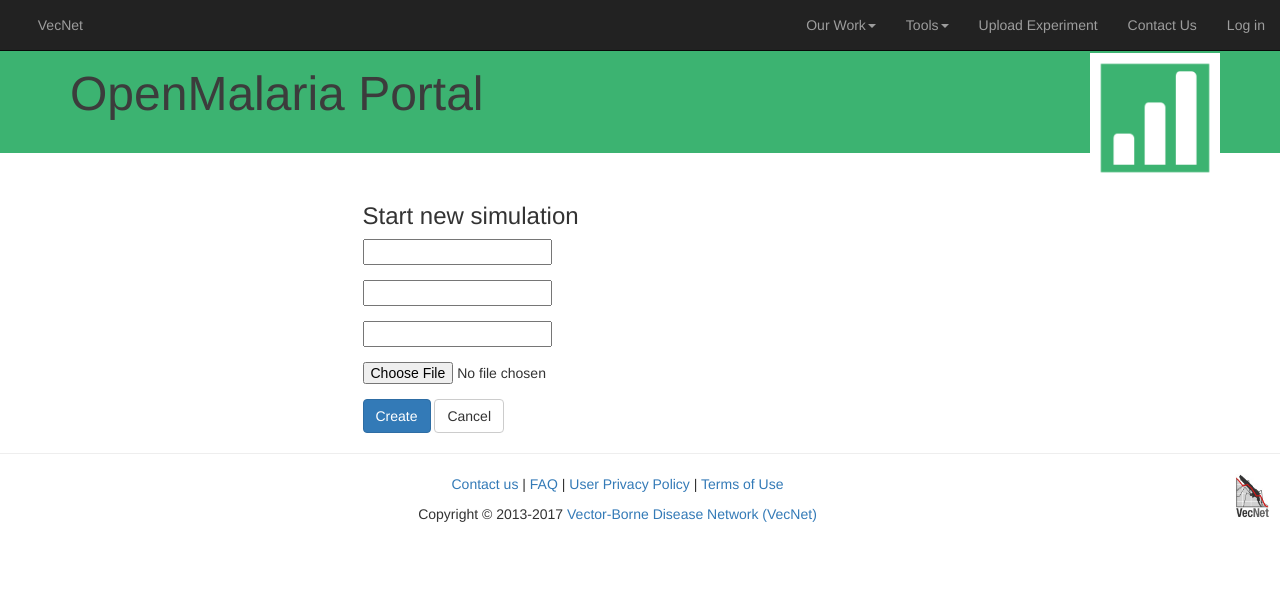
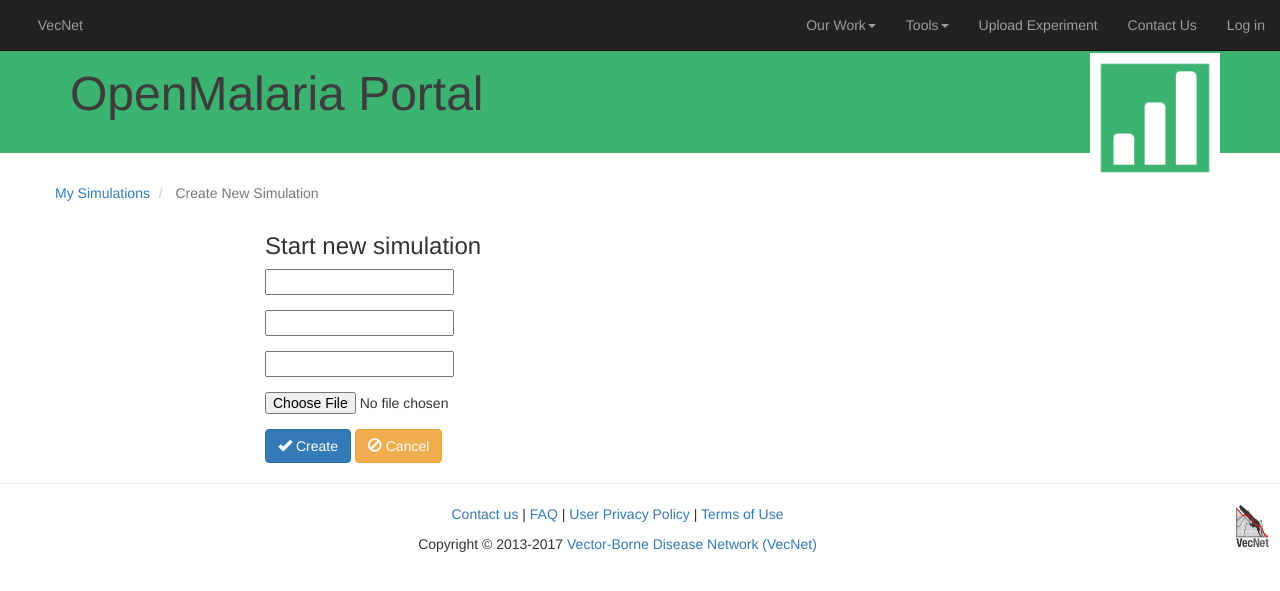
Before and after one commit to vecnet/om, a Django app: template website/apps/ts_om/templates/ts_om/start.html in a window 1280 px wide. Shown: the top 591 px of the page. Run offline with Django 3.2, Linux system fonts and the light colour scheme; the template is opened without the code that fills it, so the values that code supplies are empty, except form fields; tables that the repository leaves empty hold one stand-in row (values such as "Sample post"); form fields are guessed from the names that the template uses; some libraries are stand-ins or nearby versions.

Commit message:
Cometic changes

```diff
--- a/website/apps/ts_om/forms.py
+++ b/website/apps/ts_om/forms.py
@@ -34,7 +34,7 @@
     name = forms.CharField(widget=forms.TextInput(attrs={'placeholder': 'Name', 'class': 'form-control'}),
                            required=True)
     desc = forms.CharField(widget=forms.Textarea(
-        attrs={'placeholder': 'Description', 'rows': '3', 'class': 'form-control'}), required=False)
+        attrs={'placeholder': 'Description (optional)', 'rows': '3', 'class': 'form-control'}), required=False)
     list = forms.ModelChoiceField(queryset=BaselineScenario.objects.all(),
                                   widget=forms.Select(attrs={'class': 'form-control'}),
                                   empty_label=None,
--- a/website/apps/ts_om/static/ts_om/css/ts2.css
+++ b/website/apps/ts_om/static/ts_om/css/ts2.css
@@ -118,7 +118,7 @@
 /* breadcrumb - according to VECNet style guide */
 .breadcrumb { border: none; background:transparent; margin-left:0; padding-left:0;}
 /* .breadcrumb > li > a { color:#28605f; }  let breadcrumb links be normal page link colors */
-.breadcrumb { color: #999; padding: 0px; white-space: nowrap;} /* #4c8773 */
+.breadcrumb { color: #999; padding: 0px; white-space: nowrap;     margin-bottom:10px} /* #4c8773 */
 
 /* Customize default bootstrap well styling */
 .page-well { padding: 30px; margin-bottom: 0px; }
--- a/website/apps/ts_om/templates/ts_om/start.html
+++ b/website/apps/ts_om/templates/ts_om/start.html
@@ -12,11 +12,19 @@
 {% block left_content %}{% endblock %}
 
 {% block main_content %}
-            <div class="container">
-            <div class="row">
-                <div class="col-md-3">
-                </div>
-    <div class="col-md-6">
+    <div class="container">
+        <div class="row">
+            <ul class="breadcrumb">
+                <li>
+                    <a href="{% url 'ts_om.list' %}">My Simulations</a><span class="divider"></span>
+                </li>
+                <li class="active"> Create New Simulation </li>
+            </ul>
+        </div>
+        <div class="row">
+            <div class="col-md-2">
+        </div>
+    <div class="col-md-8">
 	<h3>Start new simulation</h3>
     <form action="" method="post" enctype="multipart/form-data">{% csrf_token %}
         <p class="text-danger">
@@ -55,8 +63,8 @@
             </p>
         </div>
         <div>
-            <button class="btn btn-primary" id="nextPage" type="submit">Create</button>
-            <a href="{% url 'ts_om.list' %}" class="btn btn-default">Cancel</a>
+            <button class="btn btn-primary" id="nextPage" type="submit"><span class="glyphicon glyphicon-ok"></span> Create</button>
+            <a href="{% url 'ts_om.list' %}" class="btn btn-warning"><span class="glyphicon glyphicon-ban-circle"></span> Cancel</a>
         </div>
     </form>
     </div>
--- a/website/apps/ts_om/templates/ts_om/summary.html
+++ b/website/apps/ts_om/templates/ts_om/summary.html
@@ -22,7 +22,6 @@
         </div>
 
         {% block header_content %}
-            <h3>Summary</h3>
             <div class="row">
                 <div class="col-md-9">
                     <div class="alert" id="delete-message"></div>
--- a/website/apps/ts_om/views/ScenarioBaseFormView.py
+++ b/website/apps/ts_om/views/ScenarioBaseFormView.py
@@ -27,6 +27,7 @@
     model_scenario = None
     scenario = None
     next_url = "ts_om.summary2"
+    step = None
 
     def get_success_url(self):
         reverse_url = self.request.POST.get('submit', self.next_url)
@@ -38,6 +39,7 @@
         context["xml"] = self.scenario.xml
         context['scenario_id'] = self.model_scenario.id
         context['scenario'] = self.model_scenario
+        context['step'] = self.step
 
         return context
 
--- a/website/apps/ts_om_edit/views/ScenarioDemographyView.py
+++ b/website/apps/ts_om_edit/views/ScenarioDemographyView.py
@@ -13,6 +13,7 @@
     template_name = "ts_om_edit/demography.html"
     form_class = ScenarioDemographyForm
     next_url = "ts_om.healthsystem"
+    step = "demography"
     om_dict = [
         ("age_dist", "name", "Age distribution"),
         ("human_pop_size", "popSize", "Simulated human population size")
--- a/website/apps/ts_om_edit/views/ScenarioDeploymentsView.py
+++ b/website/apps/ts_om_edit/views/ScenarioDeploymentsView.py
@@ -20,6 +20,8 @@
     template_name = "ts_om_edit/deployments.html"
     form_class = ScenarioDeploymentsForm
     next_url = 'ts_om.summary2'
+    step = "deployments"
+
 
     def get_context_data(self, **kwargs):
         context = super(ScenarioDeploymentsView, self).get_context_data(**kwargs)
--- a/website/apps/ts_om_edit/views/ScenarioEntomologyView.py
+++ b/website/apps/ts_om_edit/views/ScenarioEntomologyView.py
@@ -30,6 +30,7 @@
     template_name = "ts_om_edit/entomology.html"
     form_class = ScenarioEntomologyForm
     next_url = 'ts_om.interventions'
+    step = "entomology"
 
     # def get_success_url(self):
     #     return reverse('ts_om.interventions', kwargs={'scenario_id': self.kwargs['scenario_id']})
--- a/website/apps/ts_om_edit/views/ScenarioHealthSystemView.py
+++ b/website/apps/ts_om_edit/views/ScenarioHealthSystemView.py
@@ -17,6 +17,7 @@
     template_name = "ts_om_edit/healthsystem.html"
     form_class = ScenarioHealthSystemForm
     next_url = 'ts_om.entomology'
+    step = "health system"
 
     def render_to_json_response(self, context, **response_kwargs):
         data = json.dumps(context)
--- a/website/apps/ts_om_edit/views/ScenarioInterventionsView.py
+++ b/website/apps/ts_om_edit/views/ScenarioInterventionsView.py
@@ -24,6 +24,7 @@
     template_name = "ts_om_edit/interventions.html"
     form_class = ScenarioInterventionsForm
     next_url = 'ts_om.deployments'
+    step = "interventions"
 
     # def get_success_url(self):
     #     return reverse('ts_om.deployments', kwargs={'scenario_id': self.kwargs['scenario_id']})
--- a/website/apps/ts_om_edit/views/ScenarioMonitoringView.py
+++ b/website/apps/ts_om_edit/views/ScenarioMonitoringView.py
@@ -10,6 +10,7 @@
     template_name = "ts_om_edit/monitoring.html"
     form_class = ScenarioMonitoringForm
     next_url = 'ts_om.demography'
+    step = 'monitoring'
     om_dict = [
         ("nr_per_age_group", "nHost", "Number of individuals per age group (required)"),
         ("patent_infections", "nPatent", "Patent infections (detected by a test) (recommended)"),
```
Also changed, not shown: website/apps/ts_om_edit/templates/ts_om_edit/base.html (+9 -9 lines).
